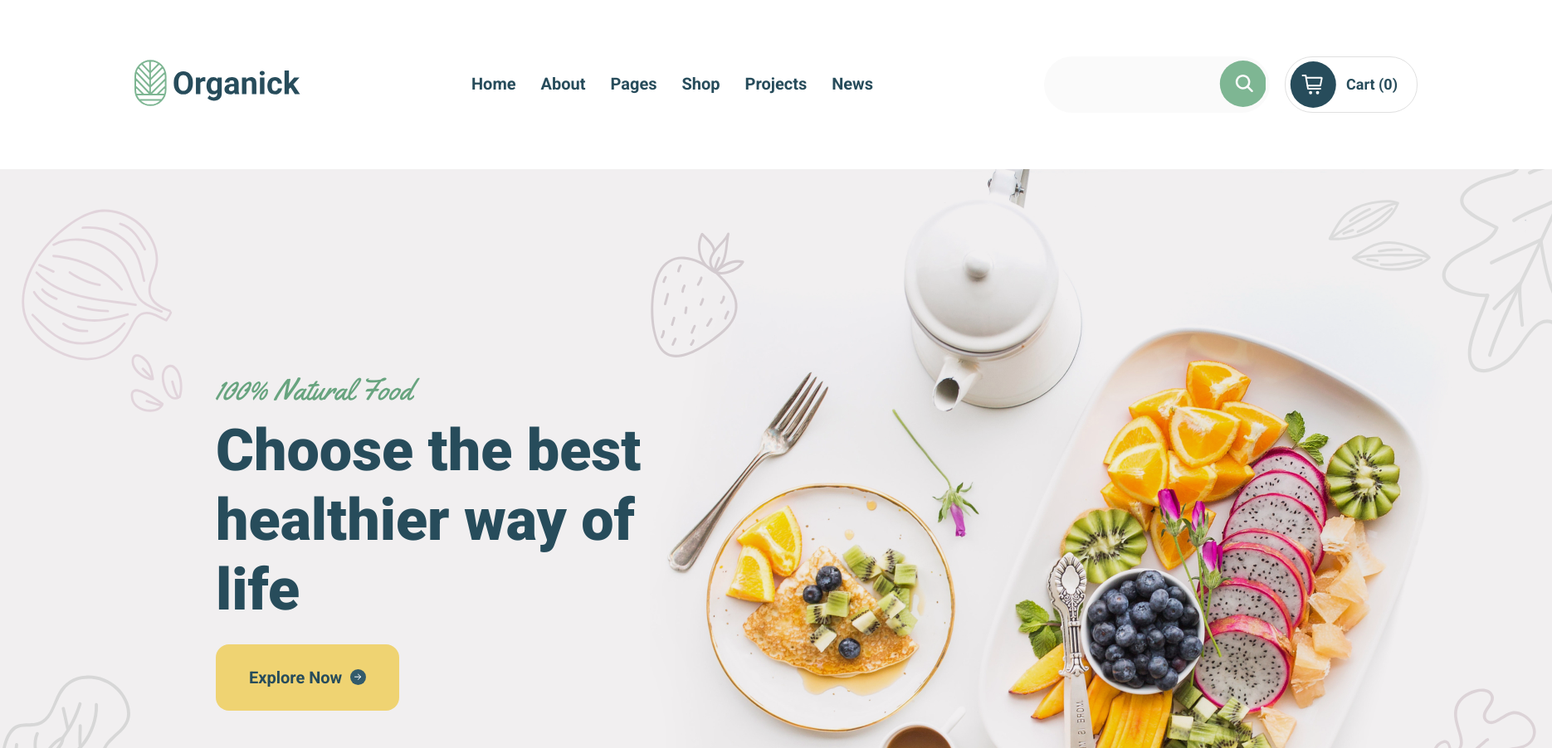
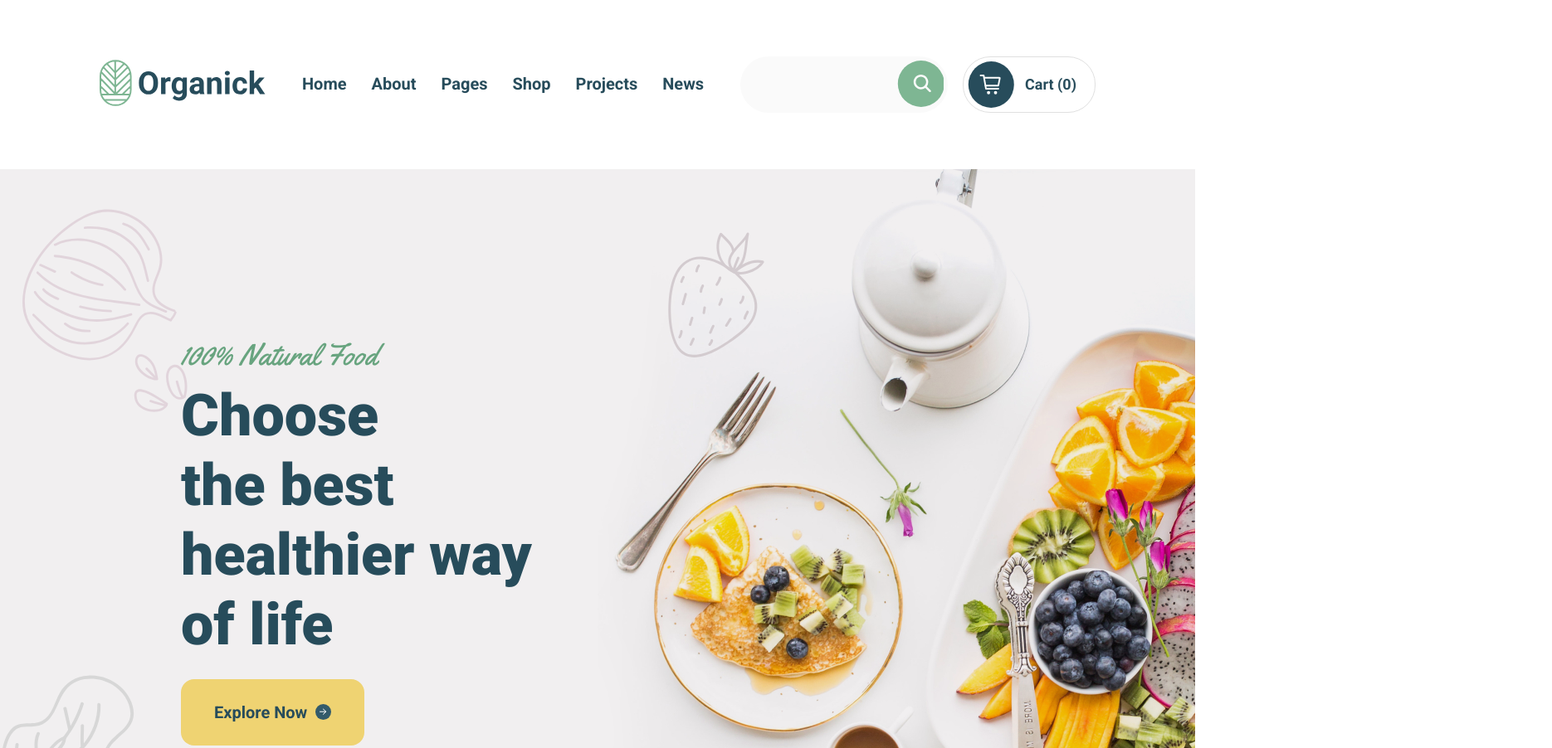
Before and after one commit to EvgeniaLeleo/dusty_hw_1-6, a plain HTML site: page index.html in a window 1280 px wide. Shown: the top 902 px of the page at 83% size, 1870 px wide, since content can reach past the window. Drawn offline with nearby package versions, Linux system fonts and the light colour scheme.

Commit message:
refactor: change styles

```diff
--- a/index.html
+++ b/index.html
@@ -54,7 +54,7 @@
   <section class="banner">
     <div class="banner-content">
       <h1 class="banner-title">100% Natural Food</h1>
-      <h2 class="banner-subtitle">Choose the best healthier way of life</h2>
+      <h2 class="banner-subtitle">Choose the&nbsp;best healthier way of&nbsp;life</h2>
       <button class="banner-button">
         Explore Now
         <img src="./images/right-arrow.svg" alt="Explore now">
@@ -75,7 +75,7 @@
       <article class="offer-article offer-article-peach">
         <div class="offer-article-content">
           <h3 class="offer-subtitle offer-subtitle-peach">Offer!!</h3>
-          <h2 class="offer-title offer-title-peach">Get 10% off on Vegetables</h2>
+          <h2 class="offer-title offer-title-peach">Get 10% off on&nbsp;Vegetables</h2>
         </div>
       </article>
     </a>
--- a/style.css
+++ b/style.css
@@ -2,9 +2,9 @@
   font-family: 'Roboto', Helvetica, sans-serif;
   line-height: 1.2;
 
-  min-width: 1870px;
+  min-width: 1440px;
   max-width: 2240px;
-  padding: 0 162px;
+  padding: 0 120px;
   margin: 0 auto;
   box-sizing: border-box;
 }
@@ -15,7 +15,7 @@
   display: flex;
   justify-content: space-between;
   align-items: center;
-  gap: 60px;
+  gap: 44px;
 
   height: 204px;
 }
@@ -32,6 +32,7 @@
 .menu-list {
   display: flex;
   gap: 30px;
+
   list-style-type: none;
 
   padding: 0;
@@ -41,10 +42,10 @@
 .menu-link {
   display: inline-block;
 
-  color: #274c5b;
   font-size: 20px;
   font-weight: 700;
   text-decoration: none;
+  color: #274c5b;
 
   border-radius: 16px;
   outline-color: #274c5b;
@@ -62,28 +63,37 @@
 .header-controls-wrapper {
   display: flex;
   gap: 18px;
+
+  flex-grow: 1;
+
+  max-width: 554px;
 }
 
 .header-search-wrapper {
   position: relative;
+
+  flex-grow: 1;
+
+  max-width: 376px;
+  min-width: 200px;
 }
 
 .header-search {
-  color: #274c5b;
   font-family: 'Roboto', Helvetica, sans-serif;
   font-size: 20px;
-  font-weight: 400;
   line-height: 1.2;
+  color: #274c5b;
 
+  width: 100%;
   padding: 22px;
 
   border-radius: 36px;
   border: none;
+  outline-color: #274c5b;
   background: #fafafa;
-  outline-color: #274c5b;
 }
 
-.header-search-wrapper::before {
+.header-search-wrapper::after {
   position: absolute;
   top: 5px;
   right: 5px;
@@ -99,21 +109,24 @@
 
 .header-button-cart {
   display: flex;
+  justify-content: space-between;
   align-items: center;
   gap: 12px;
 
-  color: #274c5b;
   font-family: 'Roboto', Helvetica, sans-serif;
   font-size: 18px;
   font-weight: 600;
   line-height: 1.2;
+  color: #274c5b;
 
-  padding: 5px 23px 5px 5px;
+  min-width: 160px;
+  padding: 5px 22px 5px 5px;
+  box-sizing: border-box;
 
   border-radius: 33px;
   border: 1px solid #e0e0e0;
+  outline-color: #274c5b;
   background-color: #fff;
-  outline-color: #274c5b;
 
   cursor: pointer;
   transition: color 0.1s;
@@ -135,26 +148,54 @@
 /* BANNER */
 
 .banner {
+  position: relative;
   display: flex;
   align-items: center;
 
   min-height: 898px;
-  padding: 98px 260px;
-  margin-left: -162px;
-  margin-right: -162px;
+  padding: 98px 218px;
+  margin-left: -120px;
+  margin-right: -120px;
   box-sizing: border-box;
 
   background-color: #f1eff0;
-  background-image: url('./images/bg-pattern.svg'), url('./images/bg-image.jpg');
-  background-blend-mode: normal, multiply;
-  background-size: 100% 100%, auto 100%;
-  background-repeat: no-repeat, no-repeat;
-  background-position: center, right;
+}
+
+.banner::before {
+  position: absolute;
+  top: 0;
+  left: 50%;
+  bottom: 0;
+  right: 0;
+
+  content: '';
+
+  background-image: url('./images/bg-image.jpg');
+  background-size: cover;
+  background-repeat: no-repeat;
+  background-blend-mode: multiply;
+  background-color: #f1eff0;
+}
+
+.banner::after {
+  position: absolute;
+  top: 0;
+  right: 0;
+  bottom: 0;
+  left: 0;
+
+  content: '';
+
+  background-image: url('./images/bg-pattern.svg');
+  background-repeat: no-repeat;
+  background-size: cover;
 }
 
 .banner-content {
-  width: 40%;
-  box-sizing: border-box;
+  position: relative;
+  z-index: 1;
+
+  width: 50%;
 }
 
 .banner-title {
@@ -167,12 +208,12 @@
 }
 
 .banner-subtitle {
-  color: #274c5b;
   font-size: 70px;
   font-weight: 800;
+  overflow-wrap: break-word;
+  color: #274c5b;
 
-  margin: 0;
-  margin-top: 8px;
+  margin: 8px 0 0 0;
 }
 
 .banner-button {
@@ -181,11 +222,11 @@
   align-items: center;
   gap: 10px;
 
-  color: #274c5b;
   font-family: 'Roboto', Helvetica, sans-serif;
   font-size: 20px;
   font-weight: 700;
   line-height: 1.2;
+  color: #274c5b;
 
   padding: 28px 40px;
   margin-top: 24px;
@@ -236,7 +277,7 @@
 }
 
 .offer-article {
-  min-width: 682px;
+  height: 100%;
   padding: 118px 54px 110px;
   box-sizing: border-box;
 
@@ -260,9 +301,9 @@
 .offer-title {
   font-size: 40px;
   font-weight: 800;
+  overflow-wrap: break-word;
 
-  margin: 0;
-  margin-top: 4px;
+  margin: 4px 0 0 0;
 }
 
 .offer-subtitle-banana,
@@ -295,10 +336,9 @@
   justify-content: center;
   align-items: center;
 
-  min-height: 1068px;
-  margin-left: -162px;
-  margin-right: -162px;
-  padding: 88px 260px 112px;
+  margin-left: -120px;
+  margin-right: -120px;
+  padding: 88px 218px 112px;
 
   background-color: #f9f8f8;
 }
@@ -308,9 +348,8 @@
 }
 
 .about-image {
-  width: 911px;
-  height: 867px;
-  margin-left: -160px;
+  width: 130%;
+  margin-left: -22%;
 }
 
 .about-content-wrapper {
@@ -331,19 +370,24 @@
   font-size: 50px;
   font-weight: 800;
 
-  margin: 0;
-  margin-top: 8px;
+  margin: 8px 0 0 0;
+}
+
+.about-text,
+.about-feature-text {
+  color: #525c60;
+  font-family: 'Open Sans', Helvetica, sans-serif;
+  font-size: 18px;
+  /* font-weight: 400; */
+  line-height: 1.65;
 }
 
 .about-text {
-  color: #525c60;
-  font-family: 'Open Sans', Helvetica, sans-serif;
-  font-size: 18px;
-  font-weight: 400;
-  line-height: 1.654;
+  margin: 14px 0 0 0;
+}
 
-  margin: 0;
-  margin-top: 14px;
+.about-feature-text {
+  margin: 8px 0 0 0;
 }
 
 .about-feature {
@@ -384,17 +428,6 @@
   margin: 0;
 }
 
-.about-feature-text {
-  color: #525c60;
-  font-family: 'Open Sans', Helvetica, sans-serif;
-  font-size: 18px;
-  font-weight: 400;
-  line-height: 1.654;
-
-  margin: 0;
-  margin-top: 8px;
-}
-
 .about-button {
   display: flex;
   padding: 28px 40px;
```
